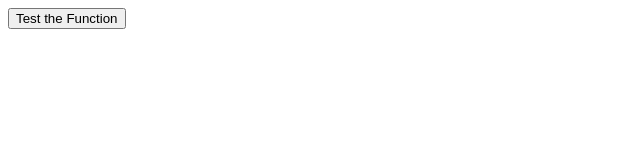
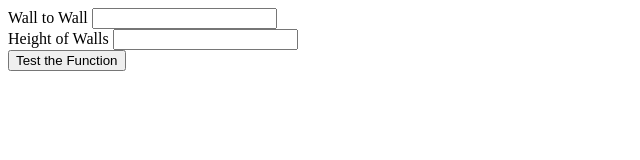
Before and after one commit to S0Etherington/Lab-5-17-22, a plain HTML site: page index.html in a window 1280 px wide. Both pictures are taken after a click on the button "Test the Function". Shown: the whole page, without its empty margins (0-640 px from the left). Drawn offline with Linux system fonts and the light colour scheme.

Commit message:
calculation functions

```diff
--- a/index.html
+++ b/index.html
@@ -8,6 +8,10 @@
 </head>
 <body>
 
+    Wall to Wall <input id="across" type="number"><br>
+
+    Height of Walls <input id="height" type="number"><br>
+
     <button onclick="materials()">Test the Function</button>
 
     <script src="./main.js"></script>
--- a/main.js
+++ b/main.js
@@ -7,17 +7,18 @@ const floor = (diameter) => {
 
 const walls = (diameter, height) => {
     var radius = diameter/2
+    var circumference = 2 * Math.PI * radius
     var wallArea = circumference * height
-    var circumference = 2 * Math.PI * radius
 
     return wallArea
 }
 
 const materials = () => {
-    var d = 8
-    var h = 10
-    var carpetNeeded = floor(d)
-    var paintNeeded = walls(d, h)
+    var d = document.getElementById("across").value
+    var h = document.getElementById("height").value
+    var carpetNeeded = Math.ceil(floor(d))
+    var paintNeeded = Math.ceil(walls(d, h))
 
-    console.log(carpetNeeded, paintNeeded)
+    console.log('Carpet needed is ' + carpetNeeded +' sqft')
+    console.log('Paint needed is ' + paintNeeded + ' sqft')
 }
```
